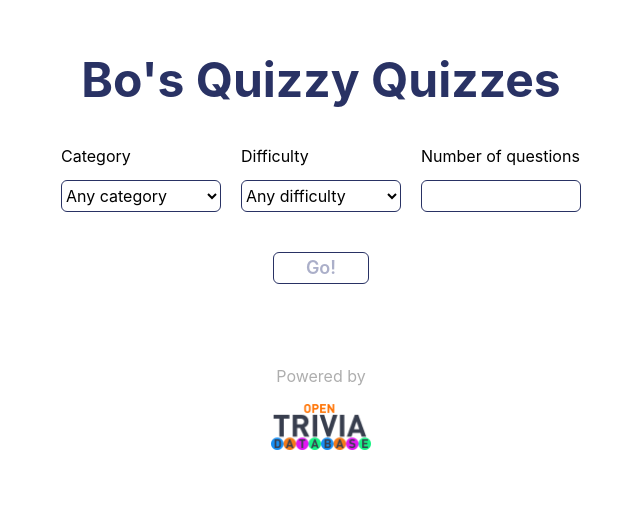
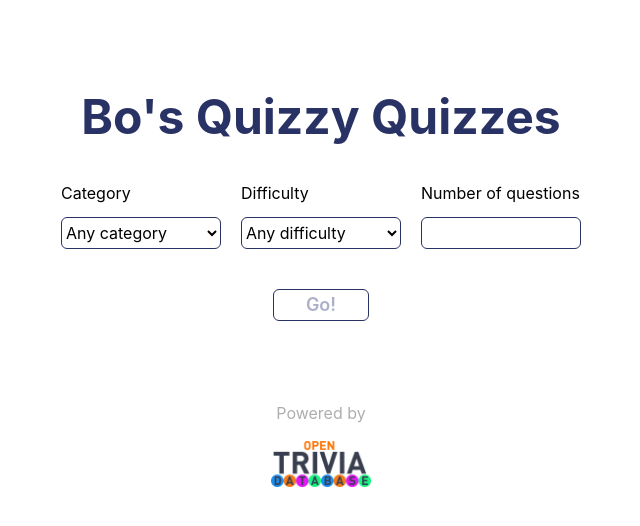
Before and after one commit to sempitrnal/quizzy-quizzes, a React (Create React App) app: page / in a window 1280 px wide. Shown: the part 110-636 px from the top of the page, without its empty margins (319-959 px from the left). Built offline with nearby package versions, Linux system fonts and the light colour scheme.

Commit message:
home position fix

```diff
--- a/src/components/Home.jsx
+++ b/src/components/Home.jsx
@@ -28,7 +28,7 @@
       animate={{ y: 0, opacity: 1 }}
       exit={{ scale: 5, opacity: 0 }}
       transition={{ duration: 0.8 }}
-      className="flex flex-col justify-center items-center absolute bottom-[3rem] md:bottom-[6rem] lg:bottom-[15rem] overflow-hidden"
+      className="flex flex-col justify-center items-center min-h-screen bottom-[3rem] md:bottom-[6rem] lg:bottom-[15rem] overflow-hidden"
     >
       <p className="text-5xl text-[#293264] font-bold mb-10 font-[Inter] text-center">
         Bo's Quizzy Quizzes
```
